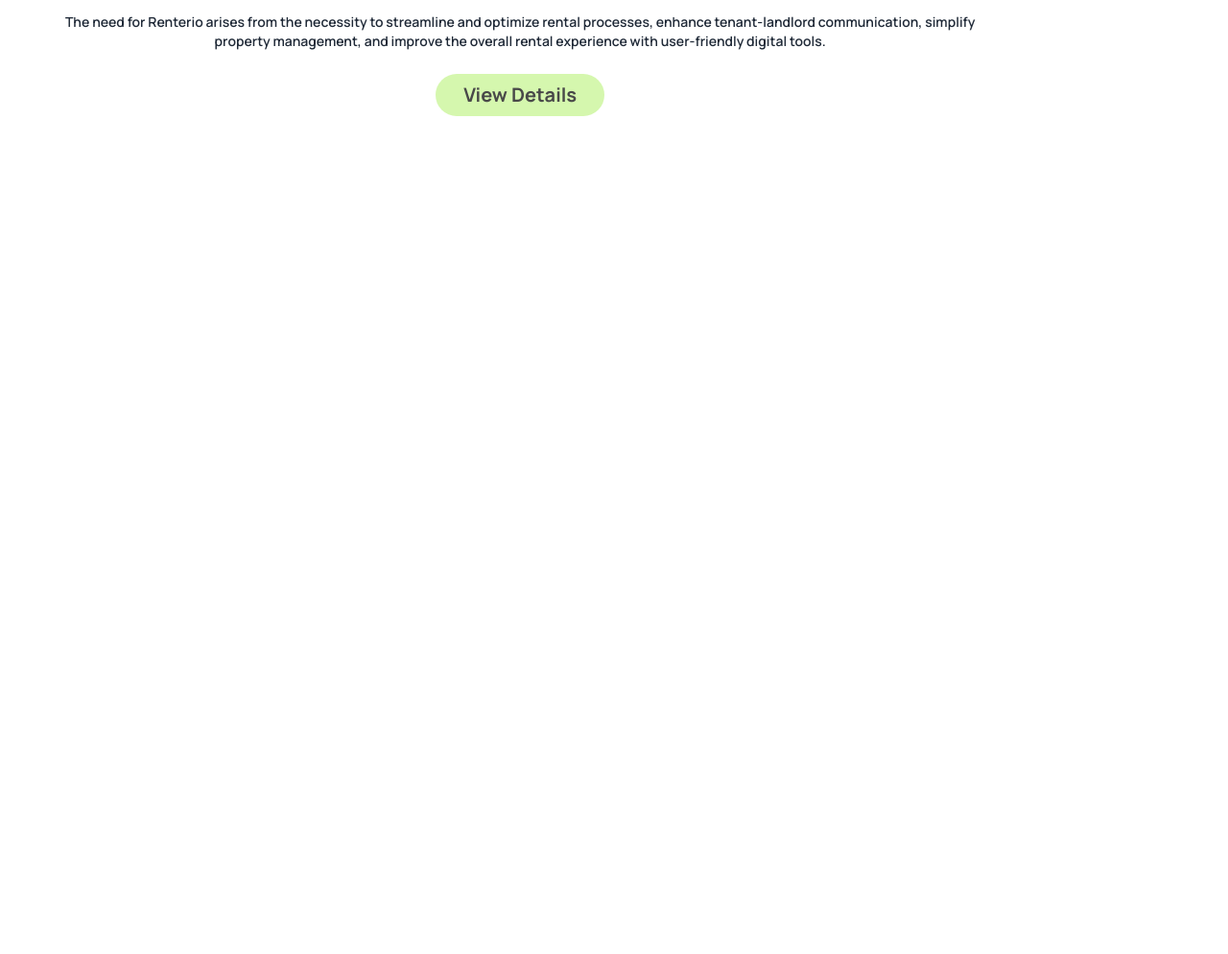
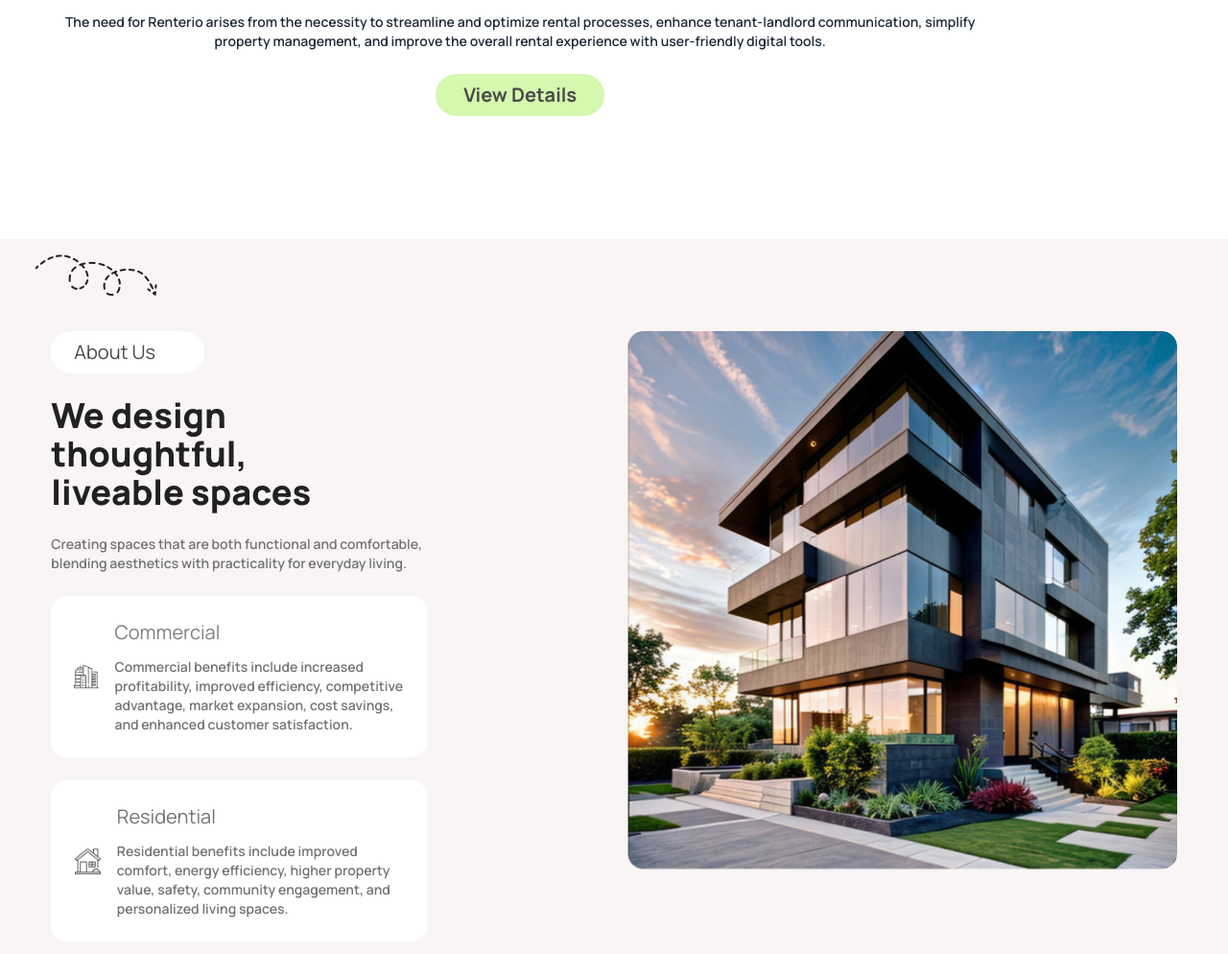
Before and after one commit to palash00912/Assignment3.0, a plain HTML site: page index.html in a window 1280 px wide. Shown: the part 522-1516 px from the top of the page at 96% size. Before the commit the page ends 800 px from the top, so only its background shows below. Drawn offline with nearby package versions, Linux system fonts and the light colour scheme.

Commit message:
added thought full section

```diff
--- a/index.html
+++ b/index.html
@@ -86,7 +86,11 @@
           </ul>
         </div>
         <div class="navbar-end">
-          <button class=" p-1 ml-2 rounded-full text-xl text-color1  bg-btn-primary w-48 h-12">Book Consult</button>
+          <button
+            class="p-1 ml-2 rounded-full text-xl text-color1 bg-btn-primary w-48 h-12"
+          >
+            Book Consult
+          </button>
         </div>
       </div>
 
@@ -124,7 +128,73 @@
       </section>
     </header>
 
-    <main></main>
+    <main>
+      <section class="bg-[#f9f5f5] py-11 lg:py-24 mt-32">
+        <div class="relative">
+          <div class="hidden lg:flex lg:absolute -top-20 left-9">
+            <img src="/assets/Vector.png" alt="" />
+          </div>
+          <div
+            class="justify-between w-11/12 mx-auto text-center md:text-start md:flex"
+          >
+            <div class="flex-1 mb-4 lg:m-0">
+              <div
+                class="flex w-40 px-4 py-2 mx-auto bg-white rounded-3xl md:mx-0"
+              >
+                <div class="">
+                  <a href=""><i class="mr-2 fa-solid fa-arrow-right"></i></a>
+                </div>
+                <button class="text-xl font-blod text-color2">About Us</button>
+              </div>
+              <h2
+                class="md:font-extrabold font-bold text-[#212121] text-2xl md:text-4xl my-6"
+              >
+                We design thoughtful,<br />
+                liveable spaces
+              </h2>
+              <p class="text-sm font-semibold lg:text-md text-color3">
+                Creating spaces that are both functional and comfortable,
+                blending aesthetics with practicality for everyday living.
+              </p>
+              <div class="flex p-6 my-6 bg-white lg:items-center rounded-2xl">
+                <div class="w-24">
+                  <img class="w-full" src="/assets/commercial.png" alt="" />
+                </div>
+                <div class="ml-4 text-start">
+                  <h4 class="text-xl font-blod text-[#7e7e7e] mb-3">
+                    Commercial
+                  </h4>
+                  <p class="text-sm font-semibold lg:text-md text-color3">
+                    Commercial benefits include increased profitability,
+                    improved efficiency, competitive advantage, market
+                    expansion, cost savings, and enhanced customer satisfaction.
+                  </p>
+                </div>
+              </div>
+              <div class="flex p-6 bg-white lg:items-center rounded-2xl">
+                <div class="w-24">
+                  <img class="w-full" src="/assets/residential.png" alt="" />
+                </div>
+                <div class="ml-4 text-start">
+                  <h4 class="text-xl font-blod text-[#737373] mb-3">
+                    Residential
+                  </h4>
+
+                  <p class="text-sm font-[600] lg:text-md text-color3">
+                    Residential benefits include improved comfort, energy
+                    efficiency, higher property value, safety, community
+                    engagement, and personalized living spaces.
+                  </p>
+                </div>
+              </div>
+            </div>
+            <div class="lg:ml-52">
+              <img class="w-full" src="/assets/Rectangle.png" alt="" />
+            </div>
+          </div>
+        </div>
+      </section>
+    </main>
 
     <footer></footer>
   </body>
```
